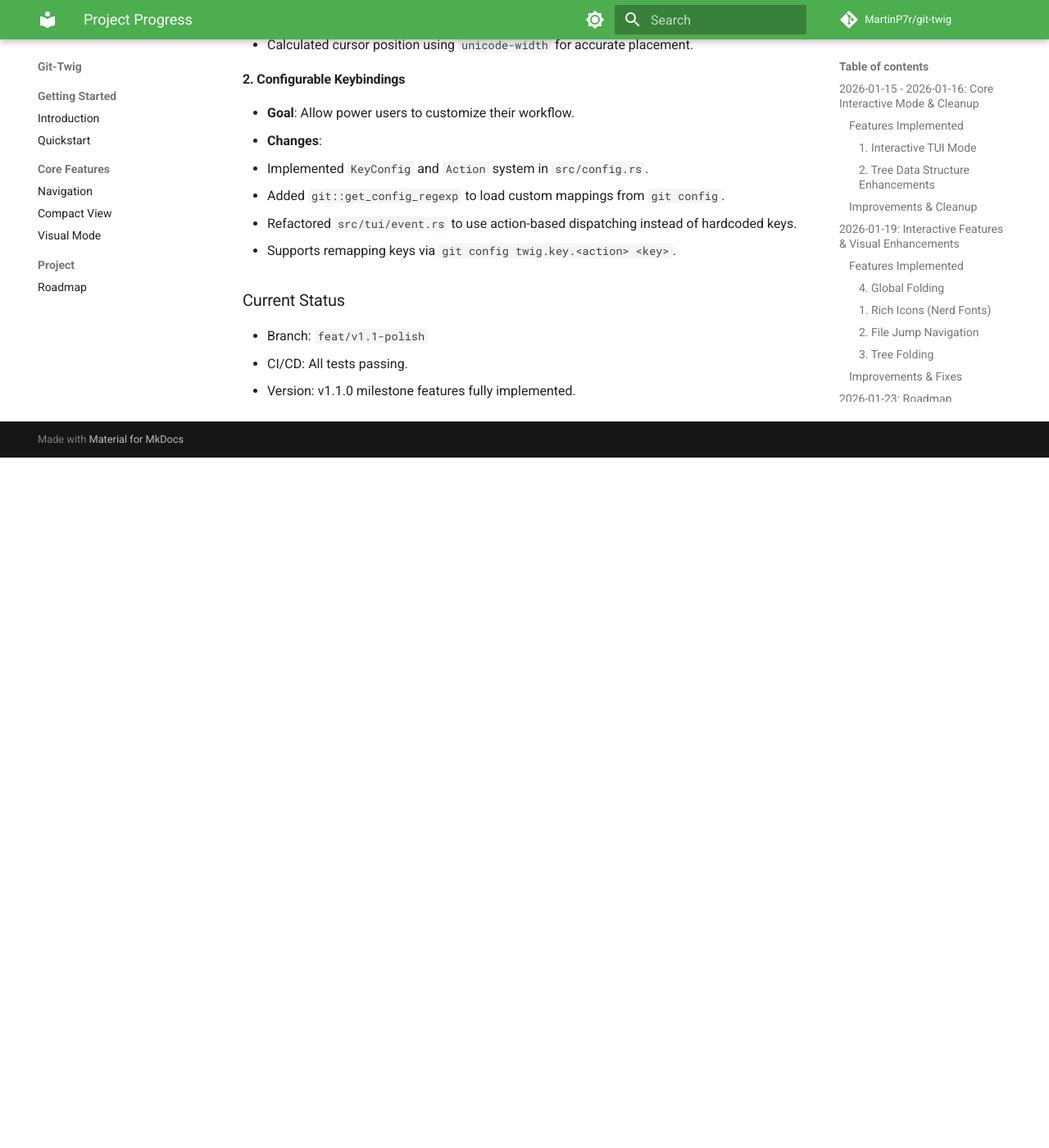
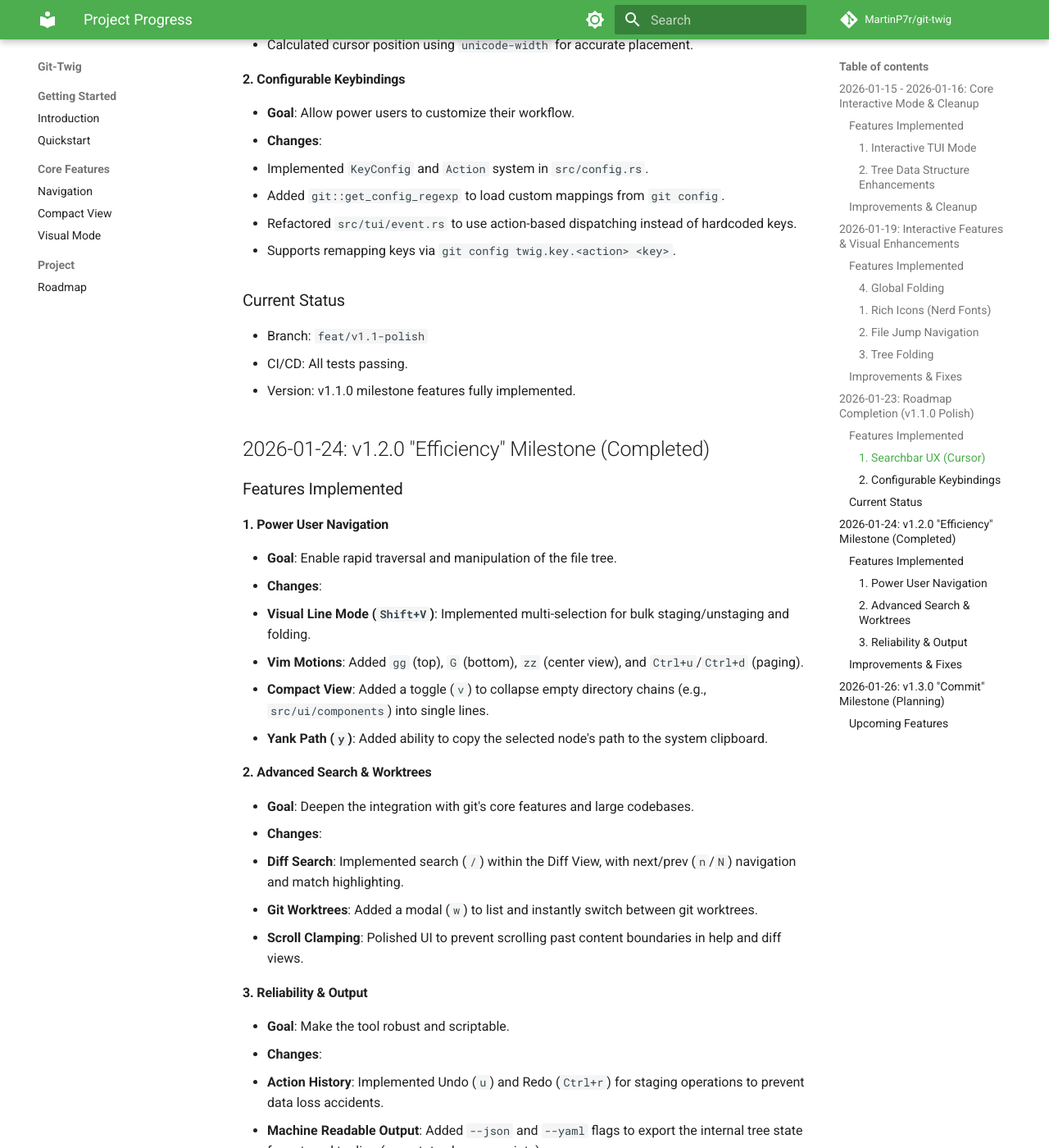
Before and after one commit to MartinP7r/git-twig, an MkDocs documentation site: the page built from docs/progress.md, in a window 1280 px wide and 1400 px high, scrolled down 2696 px. Shown: the whole window at 82% size. Built offline with MkDocs 1.6.1 and Material for MkDocs 9.7.7, drawn with Linux system fonts in a browser that asks for light colours; comment, search, counter and statistics services are not loaded; before the commit the page ends 3254 px from its top, so only the background shows below that; some of the changed text lies outside the part shown.

Commit message:
docs: update progress log for v1.2.0 and v1.3.0

```diff
--- a/docs/progress.md
+++ b/docs/progress.md
@@ -94,3 +94,43 @@
 - Branch: `feat/v1.1-polish`
 - CI/CD: All tests passing.
 - Version: v1.1.0 milestone features fully implemented.
+
+
+## 2026-01-24: v1.2.0 "Efficiency" Milestone (Completed)
+
+### Features Implemented
+
+#### 1. Power User Navigation
+- **Goal**: Enable rapid traversal and manipulation of the file tree.
+- **Changes**:
+  - **Visual Line Mode (`Shift+V`)**: Implemented multi-selection for bulk staging/unstaging and folding.
+  - **Vim Motions**: Added `gg` (top), `G` (bottom), `zz` (center view), and `Ctrl+u`/`Ctrl+d` (paging).
+  - **Compact View**: Added a toggle (`v`) to collapse empty directory chains (e.g., `src/ui/components`) into single lines.
+  - **Yank Path (`y`)**: Added ability to copy the selected node's path to the system clipboard.
+
+#### 2. Advanced Search & Worktrees
+- **Goal**: Deepen the integration with git's core features and large codebases.
+- **Changes**:
+  - **Diff Search**: Implemented search (`/`) within the Diff View, with next/prev (`n`/`N`) navigation and match highlighting.
+  - **Git Worktrees**: Added a modal (`w`) to list and instantly switch between git worktrees.
+  - **Scroll Clamping**: Polished UI to prevent scrolling past content boundaries in help and diff views.
+
+#### 3. Reliability & Output
+- **Goal**: Make the tool robust and scriptable.
+- **Changes**:
+  - **Action History**: Implemented Undo (`u`) and Redo (`Ctrl+r`) for staging operations to prevent data loss accidents.
+  - **Machine Readable Output**: Added `--json` and `--yaml` flags to export the internal tree state for external tooling (e.g., status bars or scripts).
+  - **Documentation**: Migrated docs to **MkDocs Material** for a premium, searchable web experience hosted on GitHub Pages.
+
+### Improvements & Fixes
+- **UI Polish**: Removed redundant bottom-bar hints, improved help modal scrolling, and refined status bar layout.
+- **Code Quality**: Added `dead_code` cleanup and ANSI stripping for robust diff searching.
+
+
+## 2026-01-26: v1.3.0 "Commit" Milestone (Planning)
+
+### Upcoming Features
+- **TUI Commit**: Commit staged changes directly from the interface (`c`), with editor fallback.
+- **Interactive Patch Staging**: Stage specific hunks or lines from the Diff View (partial staging).
+- **Git Revert**: Quickly revert changes for specific files.
+- **Command Runner**: Execute arbitrary shell commands on selected files (`!`).
```
